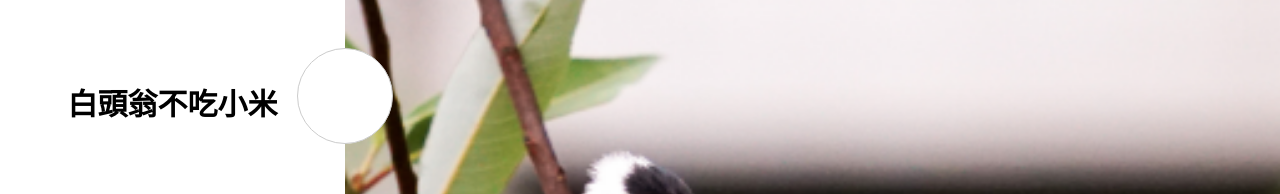
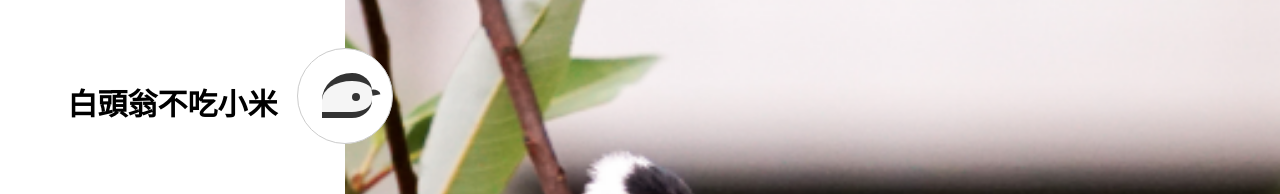
Before and after one commit to Sailwayfun/trident-interview, a Vue app: page / in a window 1280 px wide. Shown: the top 194 px of the page. Built offline with nearby package versions, Linux system fonts and the light colour scheme.

Commit message:
logo...pure css bird

```diff
--- a/src/components/HeaderContent.vue
+++ b/src/components/HeaderContent.vue
@@ -13,7 +13,12 @@
       </div>
     </nav>
     <div>
-      <div class="logo" :class="{ open: isOpen }"></div>
+      <div class="logo" :class="{ open: isOpen }">
+        <div class="bird">
+          <div class="eye"></div>
+          <div class="beak"></div>
+        </div>
+      </div>
     </div>
   </div>
 </template>
@@ -79,6 +84,41 @@ a.active {
     transform: translateY(-10px);
   }
 }
+
+.bird {
+  position: relative;
+  left: 10px;
+  top: 10px;
+  width: 25px;
+  height: 25px;
+  background-color: #f5f5f5;
+  border-radius: 150% 100% 100% 0;
+  border-top: 4px solid #333;
+  border-left: none;
+  border-bottom: 3px solid #333;
+}
+
+.eye {
+  position: absolute;
+  top: 7px;
+  left: 12px;
+  width: 6px;
+  height: 6px;
+  background-color: #333;
+  border-radius: 50%;
+}
+
+.beak {
+  position: absolute;
+  top: 3px;
+  left: 25px;
+  width: 8px;
+  height: 4px;
+  background-color: #333;
+  border-radius: 0 450% 0% 0;
+  transform: rotate(-20deg);
+}
+
 @media only screen and (min-width: 1280px) {
   .header-content {
     align-items: flex-start;
@@ -106,5 +146,38 @@ a.active {
     z-index: 5;
     top: 3rem;
   }
+  .bird {
+    position: relative;
+    left: 1.5rem;
+    top: 1.5rem;
+    width: 50px;
+    height: 45px;
+    background-color: #f5f5f5;
+    border-radius: 150% 100% 100% 0;
+    border-top: 8px solid #333;
+    border-left: none;
+    border-bottom: 6px solid #333;
+  }
+
+  .eye {
+    position: absolute;
+    top: 12px;
+    left: 30px;
+    width: 8px;
+    height: 8px;
+    background-color: #333;
+    border-radius: 50%;
+  }
+
+  .beak {
+    position: absolute;
+    top: 8px;
+    left: 50px;
+    width: 8px;
+    height: 6px;
+    background-color: #333;
+    border-radius: 0 150% 0% 0;
+    transform: rotate(-10deg);
+  }
 }
 </style>
```
